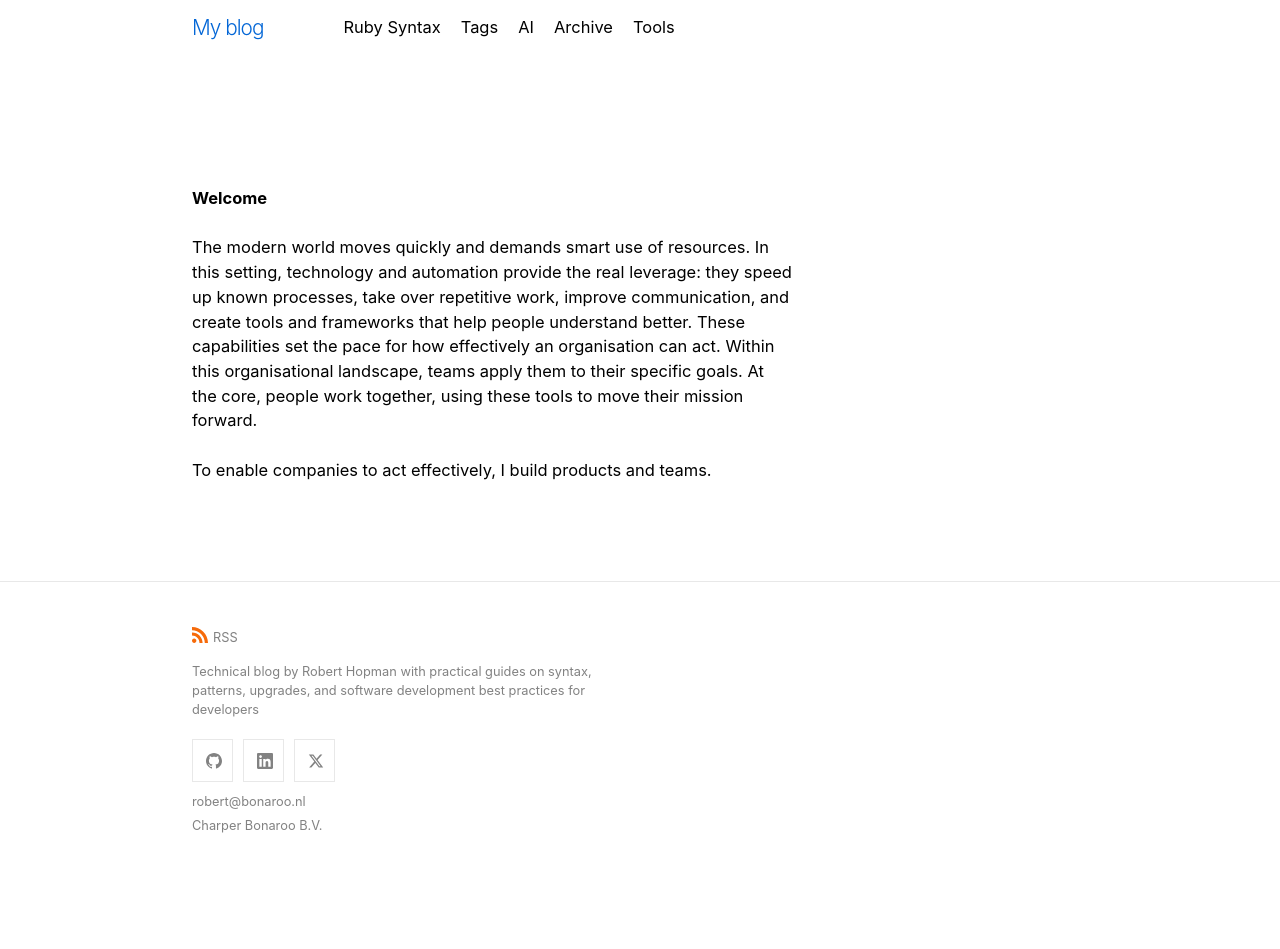
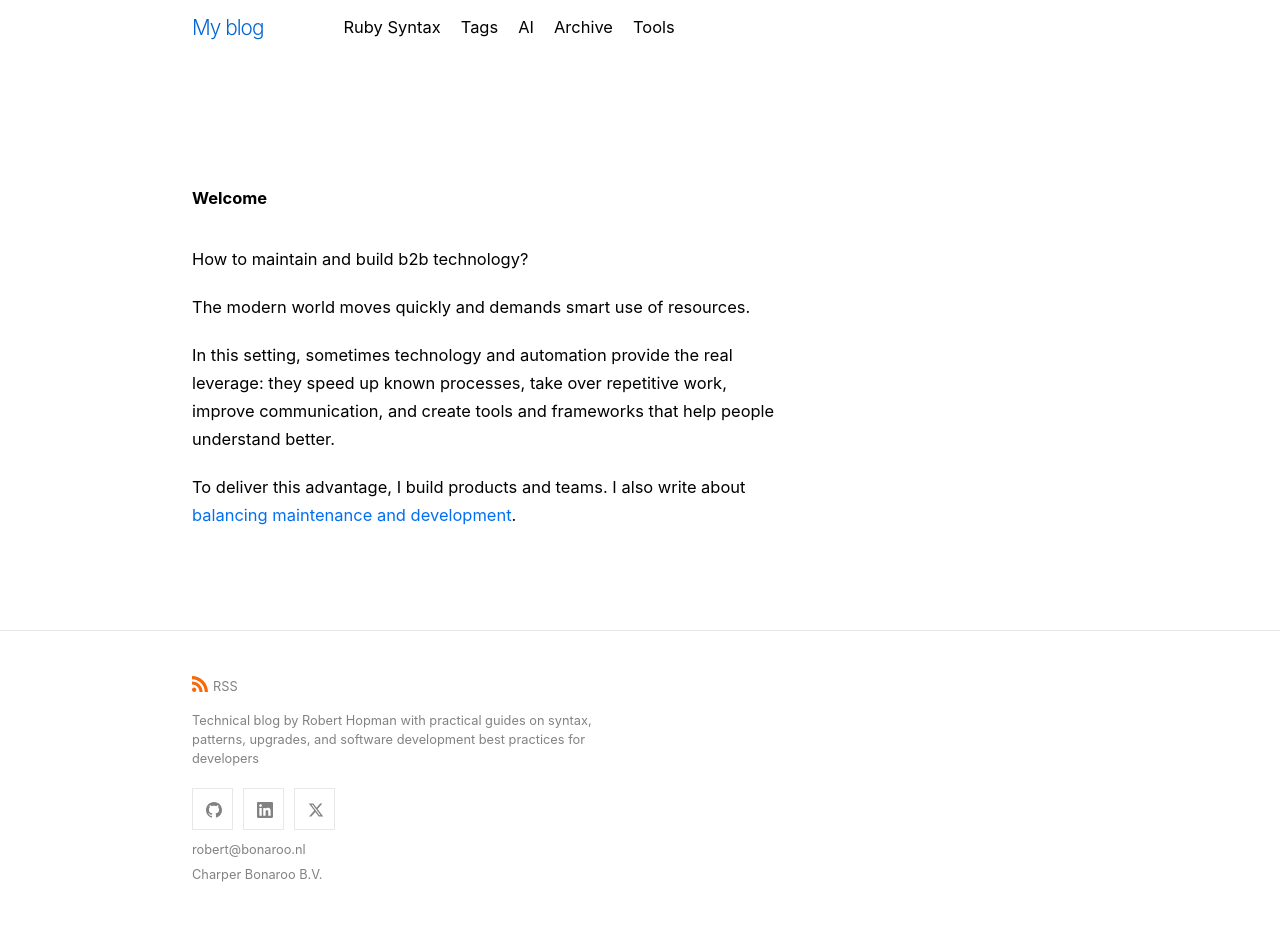
Before and after one commit to roberthopman/roberthopman.github.io, a Jekyll site: the page built from index.md, in a window 1280 px wide. Built offline with Jekyll 4.4.1, drawn with Linux system fonts in a browser that asks for light colours; before the commit the page ends 900 px from its top, so only the background shows below that.

Commit message:
Improve index

```diff
--- a/_sass/minima/custom-styles.scss
+++ b/_sass/minima/custom-styles.scss
@@ -37,6 +37,11 @@
 
 .index-text {
   max-width: 600px;
+  line-height: 1.7;
+
+  p {
+    margin-bottom: 1.25rem;
+  }
 }
 
 hr {
--- a/index.md
+++ b/index.md
@@ -7,10 +7,12 @@ hide_author: true
   <div class="title">Welcome</div>
   <br>
   <div class="index-text">
-    The modern world moves quickly and demands smart use of resources. In this setting, technology and automation provide the real leverage: they speed up known processes, take over repetitive work, improve communication, and create tools and frameworks that help people understand better. These capabilities set the pace for how effectively an organisation can act. Within this organisational landscape, teams apply them to their specific goals. At the core, people work together, using these tools to move their mission forward.
-  </div>
-  <br>
-  <div class="index-text">
-      To enable companies to act effectively, I build products and teams.
+    <p>How to maintain and build b2b technology?</p>
+
+    <p>The modern world moves quickly and demands smart use of resources.</p>
+
+    <p>In this setting, sometimes technology and automation provide the real leverage: they speed up known processes, take over repetitive work, improve communication, and create tools and frameworks that help people understand better.</p>
+
+    <p>To deliver this advantage, I build products and teams. I also write about <a href="/how-to-balance-maintenance-and-development/">balancing maintenance and development</a>.</p>
   </div>
 </div>
```
